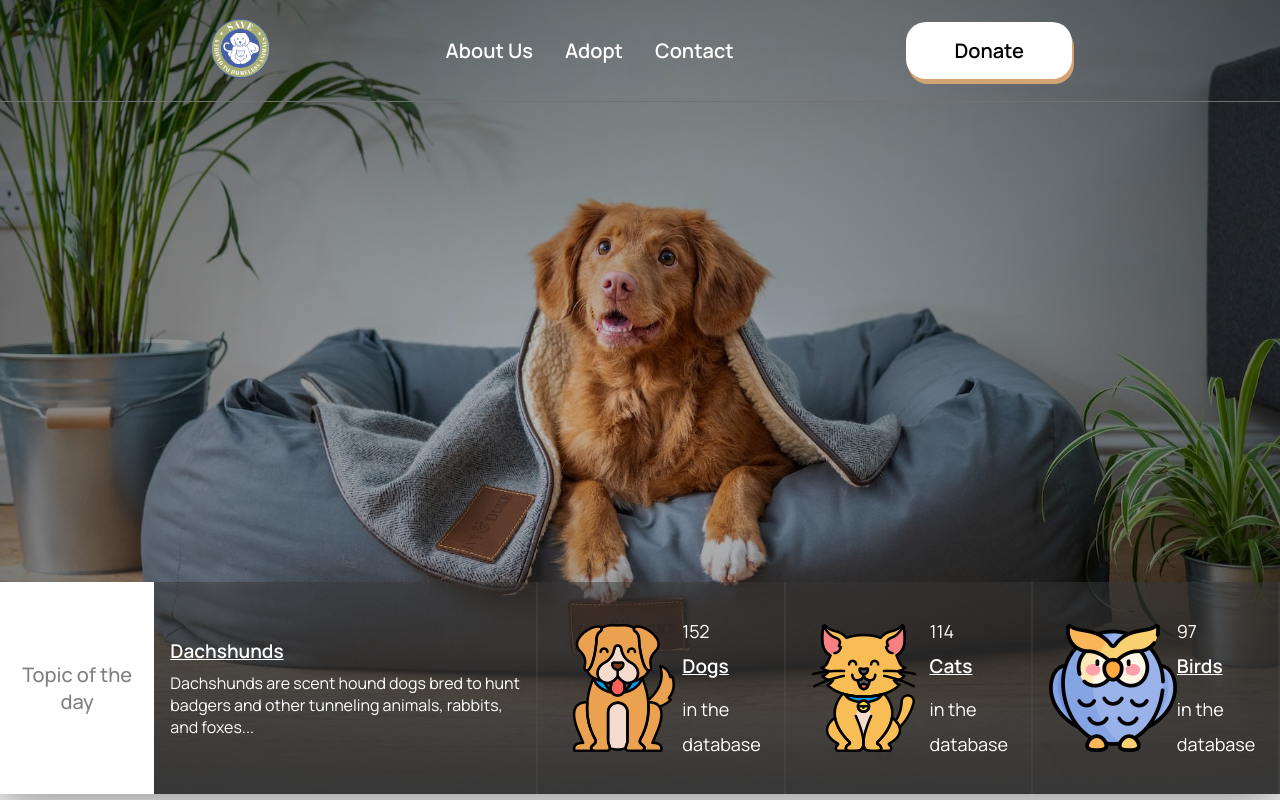
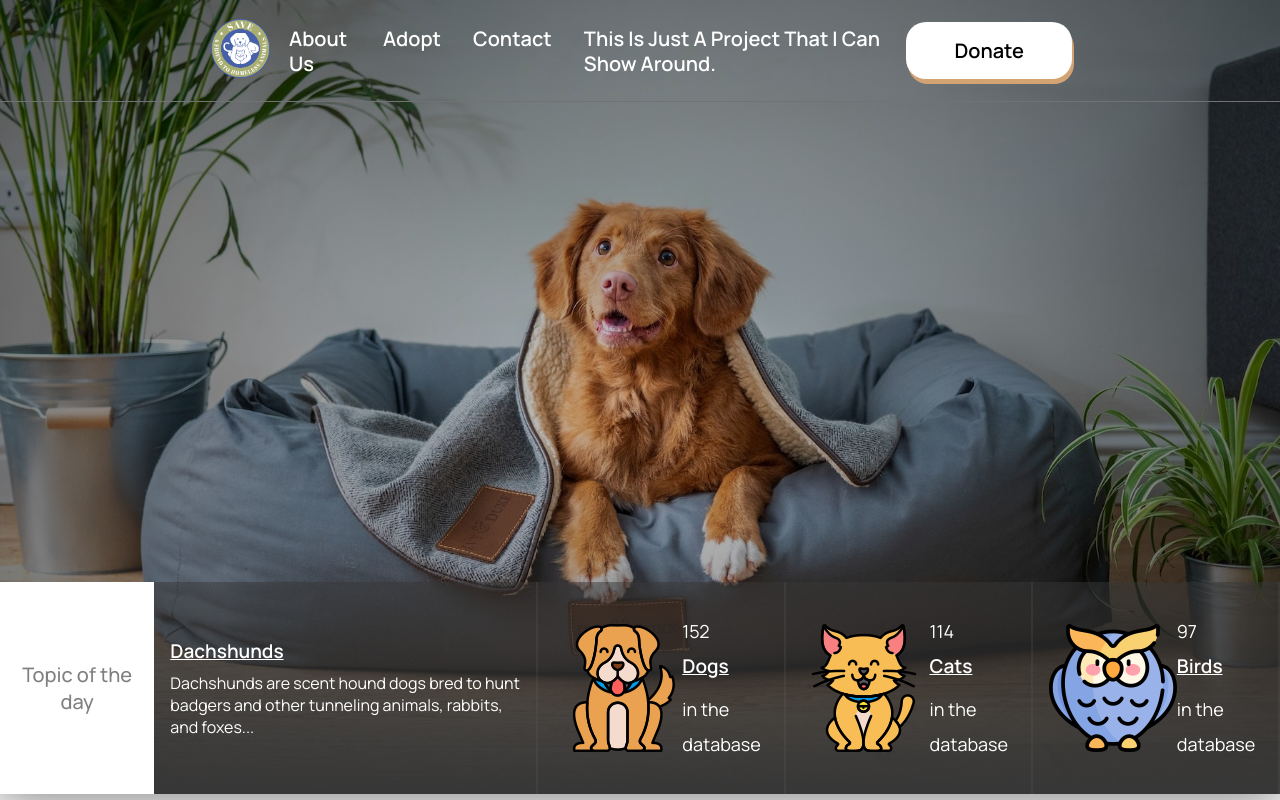
Before and after one commit to BaloghzsoltCsharp/reacting-for-a-cause, a React (Create React App) app in the folder eta-website/: page / in a window 1280 px wide. Shown: the top 800 px of the page. Built offline with nearby package versions, Linux system fonts and the light colour scheme.

Commit message:
Add disclaimer

```diff
--- a/eta-website/src/components/navbar/Navbar.jsx
+++ b/eta-website/src/components/navbar/Navbar.jsx
@@ -9,6 +9,7 @@ const Menu = () =>{
       <p><a href="#aboutus">About Us</a></p>
       <p><a href="#adopt">Adopt</a></p>
       <p><a href="#contact">Contact</a></p>
+      <p>This is just a project that i can show around.</p>
     </>
   )
 }
--- a/eta-website/src/components/navbar/navbar.css
+++ b/eta-website/src/components/navbar/navbar.css
@@ -5,6 +5,7 @@
     border-bottom: 1px solid rgb(114, 114, 114);
     padding: 1rem 13rem;
 }
+
 
 .eta__navbar-links{
     flex: 1;
```
